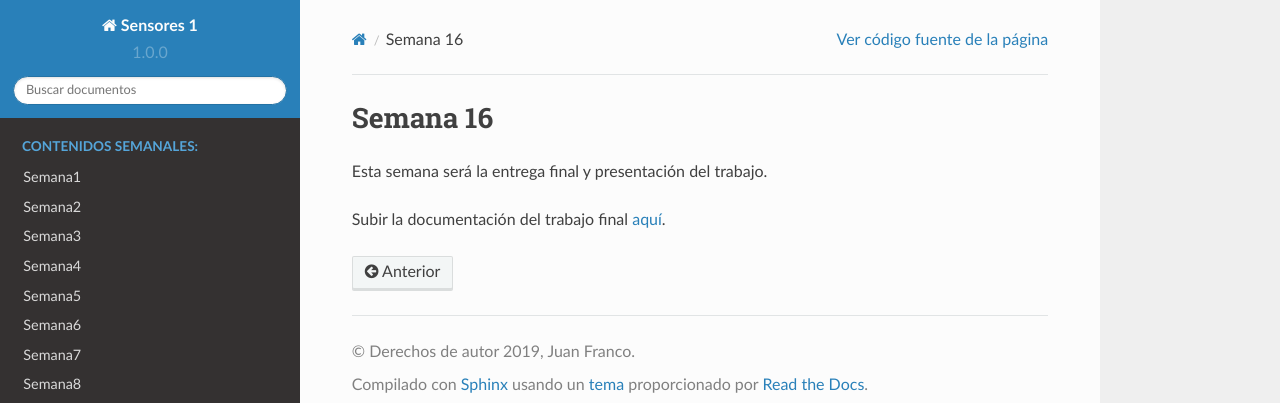
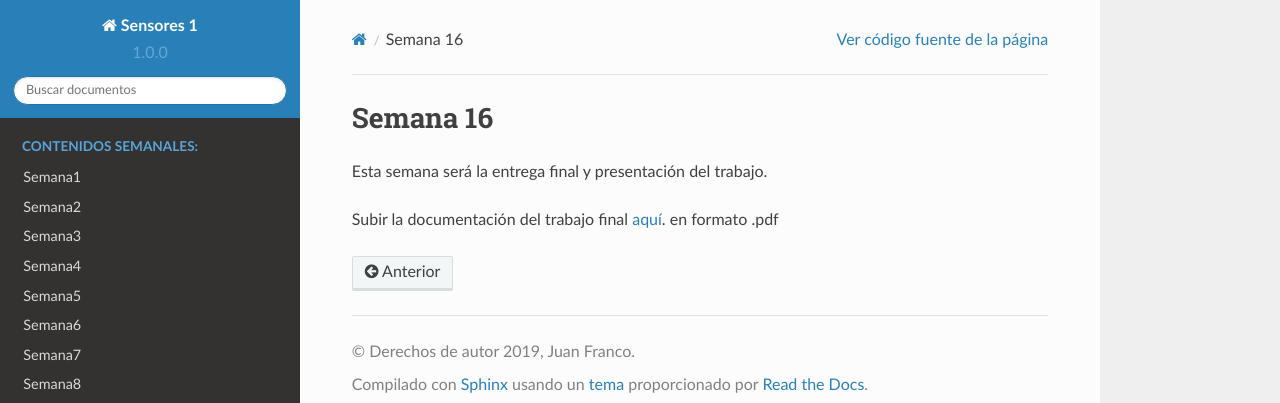
Before and after one commit to juanferfranco/sensores1, a Sphinx documentation site: the page built from docs/_semana16/semana16.rst, in a window 1280 px wide. Shown: the top 403 px of the page. Built offline with Sphinx 7.4.7 and the Read the Docs theme 2.0.0, drawn with Linux system fonts in a browser that asks for light colours.

Commit message:
update week 16

```diff
--- a/docs/_semana16/semana16.rst
+++ b/docs/_semana16/semana16.rst
@@ -2,4 +2,5 @@
 ===========
 Esta semana será la entrega final y presentación del trabajo.
 
-Subir la documentación del trabajo final `aquí <https://www.dropbox.com/request/jzDWDZ42SOCFvfiagrVd>`__.
+Subir la documentación del trabajo final
+`aquí <https://www.dropbox.com/request/jzDWDZ42SOCFvfiagrVd>`__. en formato .pdf
```
